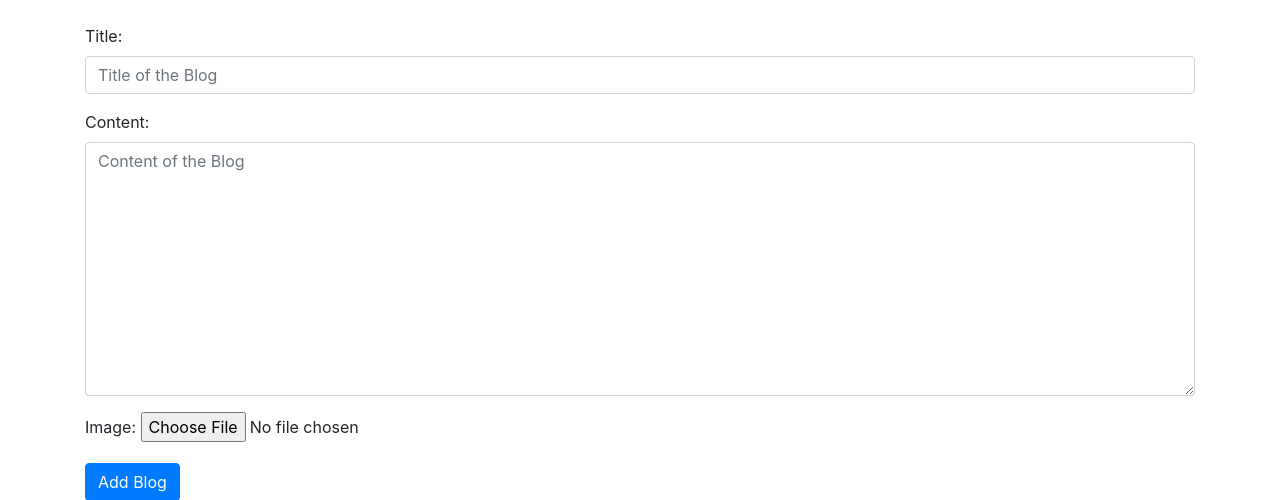
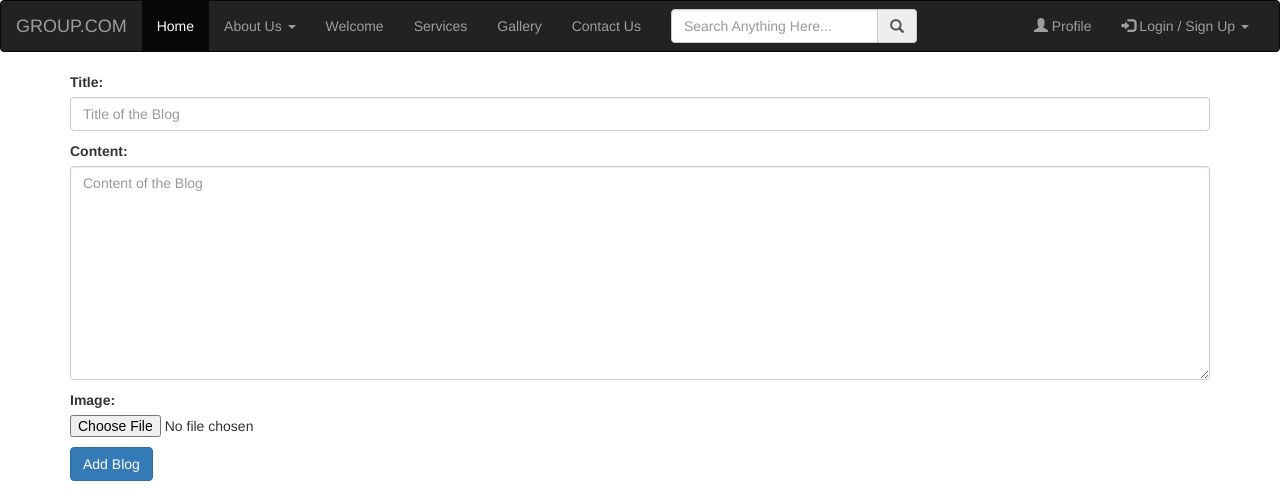
Before and after one commit to Darshan2923/Django_Projects_February, a Django app: page /add_blogs/ in a window 1280 px wide. Shown: the top 500 px of the page. Run offline with Django 4.2, Linux system fonts and the light colour scheme; a user stored in the database is signed in; some libraries are stand-ins or nearby versions.

Commit message:
Added navbar to the project

```diff
--- a/djangocodes/codeapp/templates/codeapp/base.html
+++ b/djangocodes/codeapp/templates/codeapp/base.html
@@ -4,18 +4,76 @@
 <head>
     <meta charset="UTF-8">
     <meta name="viewport" content="width=device-width, initial-scale=1.0">
-    <link href="//maxcdn.bootstrapcdn.com/bootstrap/4.1.1/css/bootstrap.min.css" rel="stylesheet" id="bootstrap-css">
-
-    <!-- Bootstrap CSS -->
-    <link href="https://cdn.jsdelivr.net/npm/bootstrap@5.0.2/dist/css/bootstrap.min.css" rel="stylesheet"
-        integrity="sha384-EVSTQN3/azprG1Anm3QDgpJLIm9Nao0Yz1ztcQTwFspd3yD65VohhpuuCOmLASjC" crossorigin="anonymous">
-    <link rel="stylesheet" href="https://maxcdn.bootstrapcdn.com/bootstrap/4.0.0/css/bootstrap.min.css"
-        integrity="sha384-Gn5384xqQ1aoWXA+058RXPxPg6fy4IWvTNh0E263XmFcJlSAwiGgFAW/dAiS6JXm" crossorigin="anonymous">
-
+    <link rel="stylesheet" href="https://maxcdn.bootstrapcdn.com/bootstrap/3.3.7/css/bootstrap.min.css">
     <title>DjangoCodes - {% block title %}{% endblock title %}</title>
 </head>
 
 <body>
+    <div class="navbar navbar-inverse">
+        <div class="container-fluid">
+            <div class="row">
+                <div class="col-lg-12">
+
+                    <div class="navbar-header">
+                        <button class="navbar-toggle" data-target="#mobile_menu" data-toggle="collapse"><span
+                                class="icon-bar"></span><span class="icon-bar"></span><span
+                                class="icon-bar"></span></button>
+                        <a href="#" class="navbar-brand">GROUP.COM</a>
+                    </div>
+
+                    <div class="navbar-collapse collapse" id="mobile_menu">
+                        <ul class="nav navbar-nav">
+                            <li class="active"><a href="#">Home</a></li>
+                            <li><a href="#" class="dropdown-toggle" data-toggle="dropdown">About Us <span
+                                        class="caret"></span></a>
+                                <ul class="dropdown-menu">
+                                    <li><a href="#">About One</a></li>
+                                    <li><a href="#">About Two</a></li>
+                                    <li><a href="#">About Three</a></li>
+                                    <li><a href="#">About Four</a></li>
+                                    <li><a href="#">About Five</a></li>
+                                    <li><a href="#">About Six</a></li>
+                                </ul>
+                            </li>
+                            <li><a href="#">Welcome</a></li>
+                            <li><a href="#">Services</a></li>
+                            <li><a href="#">Gallery</a></li>
+                            <li><a href="#">Contact Us</a></li>
+                        </ul>
+                        <ul class="nav navbar-nav">
+                            <li>
+                                <form action="" class="navbar-form">
+                                    <div class="form-group">
+                                        <div class="input-group">
+                                            <input type="search" name="search" id=""
+                                                placeholder="Search Anything Here..." class="form-control">
+                                            <span class="input-group-addon"><span
+                                                    class="glyphicon glyphicon-search"></span></span>
+                                        </div>
+                                    </div>
+                                </form>
+                            </li>
+                        </ul>
+
+                        <ul class="nav navbar-nav navbar-right">
+                            <li><a href="#"><span class="glyphicon glyphicon-user"></span> Profile</a></li>
+                            <li><a href="#" class="dropdown-toggle" data-toggle="dropdown"><span
+                                        class="glyphicon glyphicon-log-in"></span> Login / Sign Up <span
+                                        class="caret"></span></a>
+                                <ul class="dropdown-menu">
+                                    <li><a href="#">Login</a></li>
+                                    <li><a href="#">Sign Up</a></li>
+                                </ul>
+                            </li>
+                        </ul>
+                    </div>
+                </div>
+            </div>
+        </div>
+    </div>
+    <script src="https://ajax.googleapis.com/ajax/libs/jquery/1.12.4/jquery.min.js"></script>
+    <script src="https://maxcdn.bootstrapcdn.com/bootstrap/3.3.7/js/bootstrap.min.js"></script>
+
     {% block content %}{% endblock content %}
 </body>
 
```
